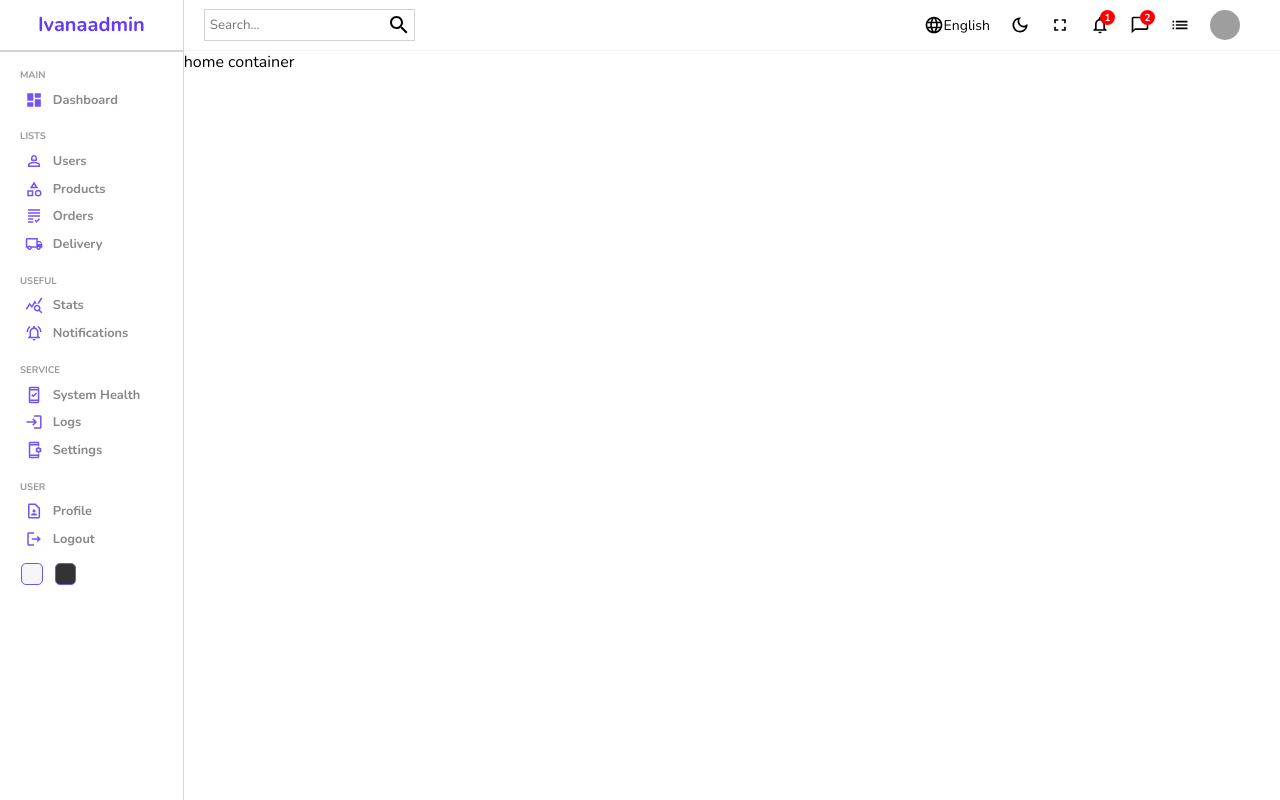
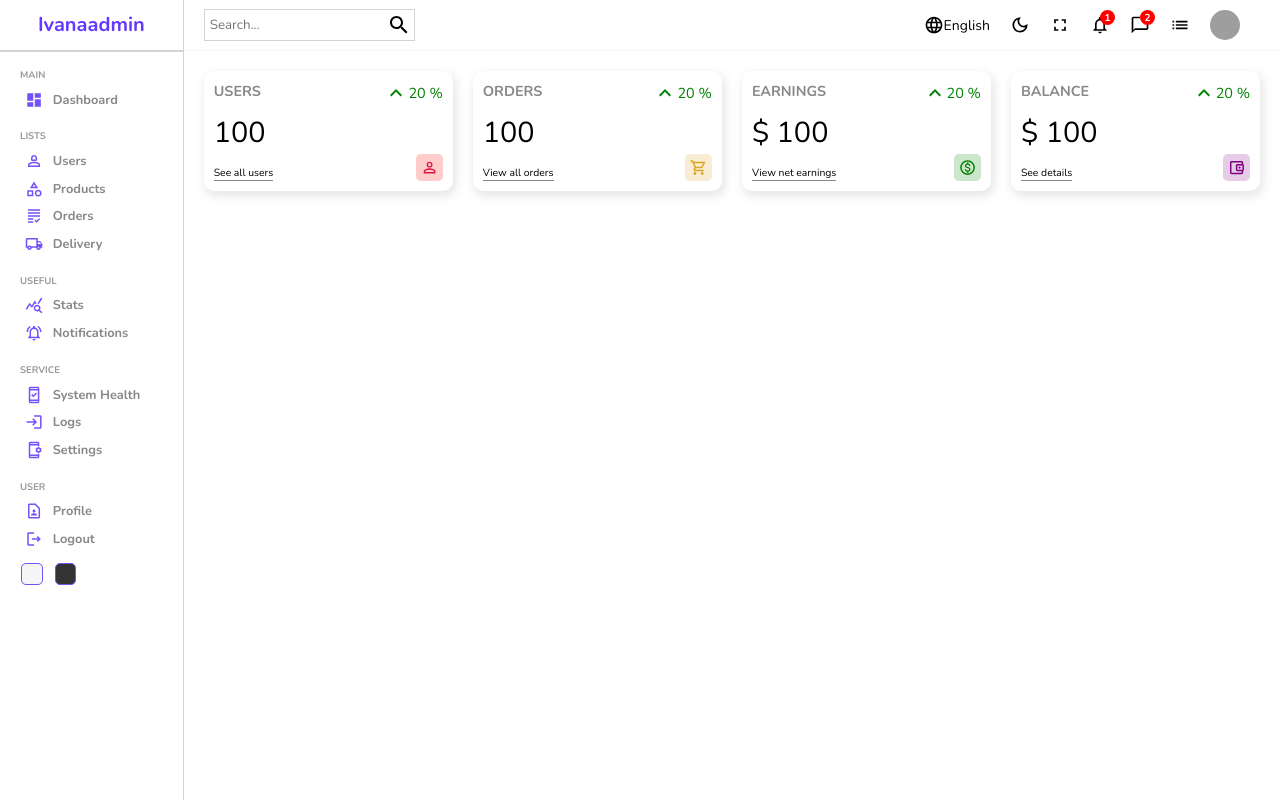
Before and after one commit to Ivanaarbutina/Admin-Dashboard, a React (Vite) app: page / in a window 1280 px wide. Built offline with nearby package versions, Linux system fonts and the light colour scheme; grey boxes are pictures that could not be loaded.

Commit message:
add widgets

```diff
--- a/src/App.scss
+++ b/src/App.scss
@@ -17,4 +17,12 @@
   --color-blue-500: #00008b;
   --color-black: #333;
   --color-red: red;
+
+  //box-shadows
+  --regular-box-shadow: 1px 2px 2px hsla(224, 5%, 52%, 0.2),
+    2px 4px 4px hsla(224, 5%, 52%, 0.2), 4px 8px 8px hsla(224, 5%, 52%, 0.2),
+    8px 16px 16px hsla(224, 5%, 52%, 0.2),
+    16px 32px 32px hsla(224, 5%, 52%, 0.2);
+
+  --light-box-shadow: 2px 4px 10px 1px rgba(201, 201, 201, 0.47);
 }
--- /dev/null
+++ b/src/components/widget/widget.scss
@@ -0,0 +1,55 @@
+.widget {
+  display: flex;
+  justify-content: space-between;
+  flex: 1;
+  padding: 0.625rem;
+  -webkit-box-shadow: 2px 4px 10px 1px rgba(0, 0, 0, 0.47);
+  box-shadow: var(--light-box-shadow);
+  border-radius: 0.625rem;
+  height: 6.24rem;
+
+  .left,
+  .right {
+    display: flex;
+    flex-direction: column;
+    justify-content: space-between;
+
+    .title {
+      font-weight: bold;
+      font-size: 0.9rem;
+      color: var(--color-gray-300);
+    }
+
+    .counter {
+      font-size: 1.8rem;
+      font-weight: 300;
+    }
+
+    .link {
+      width: max-content;
+      font-size: 0.65rem;
+      border-bottom: 1px solid var(--color-gray-300);
+    }
+
+    .percentage {
+      display: flex;
+      align-items: center;
+      font-size: 0.9rem;
+
+      &.positive {
+        color: green;
+      }
+
+      &.negative {
+        color: red;
+      }
+    }
+
+    .icon {
+      font-size: 1.1rem;
+      padding: 0.3rem;
+      border-radius: 0.3rem;
+      align-self: flex-end;
+    }
+  }
+}
--- /dev/null
+++ b/src/components/widget/widget.tsx
@@ -0,0 +1,113 @@
+import "./widget.scss";
+import KeyboardArrowUpOutlinedIcon from "@mui/icons-material/KeyboardArrowUpOutlined";
+import PersonOutlineOutlinedIcon from "@mui/icons-material/PersonOutlineOutlined";
+import ShoppingCartOutlinedIcon from "@mui/icons-material/ShoppingCartOutlined";
+import MonetizationOnOutlinedIcon from "@mui/icons-material/MonetizationOnOutlined";
+import AccountBalanceWalletOutlinedIcon from "@mui/icons-material/AccountBalanceWalletOutlined";
+
+type WidgetProps = {
+  type: string;
+};
+const Widget: React.FC<WidgetProps> = ({ type }) => {
+  let data:
+    | {
+        title?: string;
+        isMoney?: boolean;
+        link?: string;
+        icon?: JSX.Element;
+      }
+    | undefined;
+
+  const amount = 100;
+  const diff = 20;
+
+  switch (type) {
+    case "user":
+      data = {
+        title: "USERS",
+        isMoney: false,
+        link: "See all users",
+        icon: (
+          <PersonOutlineOutlinedIcon
+            className="icon"
+            style={{
+              backgroundColor: "rgba(255, 0, 0, 0.2)",
+              color: "crimson",
+            }}
+          />
+        ),
+      };
+      break;
+    case "order":
+      data = {
+        title: "ORDERS",
+        isMoney: false,
+        link: "View all orders",
+        icon: (
+          <ShoppingCartOutlinedIcon
+            className="icon"
+            style={{
+              backgroundColor: "rgba(218, 165, 32, 0.2)",
+              color: "goldenrod",
+            }}
+          />
+        ),
+      };
+      break;
+    case "earning":
+      data = {
+        title: "EARNINGS",
+        isMoney: true,
+        link: "View net earnings",
+        icon: (
+          <MonetizationOnOutlinedIcon
+            className="icon"
+            style={{
+              backgroundColor: "rgba(0, 128, 0, 0.2)",
+              color: "green",
+            }}
+          />
+        ),
+      };
+      break;
+    case "balance":
+      data = {
+        title: "BALANCE",
+        isMoney: true,
+        link: "See details",
+        icon: (
+          <AccountBalanceWalletOutlinedIcon
+            className="icon"
+            style={{
+              backgroundColor: "rgba(128, 0, 128, 0.2",
+              color: "purple",
+            }}
+          />
+        ),
+      };
+      break;
+
+    default:
+      break;
+  }
+  return (
+    <div className="widget">
+      <div className="left">
+        <span className="title">{data?.title}</span>
+        <span className="counter">
+          {data?.isMoney && "$"} {amount}
+        </span>
+        <span className="link"> {data?.link}</span>
+      </div>
+      <div className="right">
+        <div className="percentage positive">
+          <KeyboardArrowUpOutlinedIcon />
+          {diff} %
+        </div>
+        {data?.icon}
+      </div>
+    </div>
+  );
+};
+
+export default Widget;
--- a/src/pages/home/home.scss
+++ b/src/pages/home/home.scss
@@ -3,5 +3,11 @@
 
   .homeContainer {
     flex: 6;
+
+    .widgets {
+      display: flex;
+      padding: 1.25rem;
+      gap: 1.25rem;
+    }
   }
 }
--- a/src/pages/home/home.tsx
+++ b/src/pages/home/home.tsx
@@ -1,5 +1,6 @@
 import Navbar from "../../components/navbar/navbar";
 import Sidebar from "../../components/sidebar/sidebar";
+import Widget from "../../components/widget/widget";
 import "./home.scss";
 
 const Home = () => {
@@ -8,7 +9,12 @@ const Home = () => {
       <Sidebar />
       <div className="homeContainer">
         <Navbar />
-        home container
+        <div className="widgets">
+          <Widget type="user" />
+          <Widget type="order" />
+          <Widget type="earning" />
+          <Widget type="balance" />
+        </div>
       </div>
     </div>
   );
```
